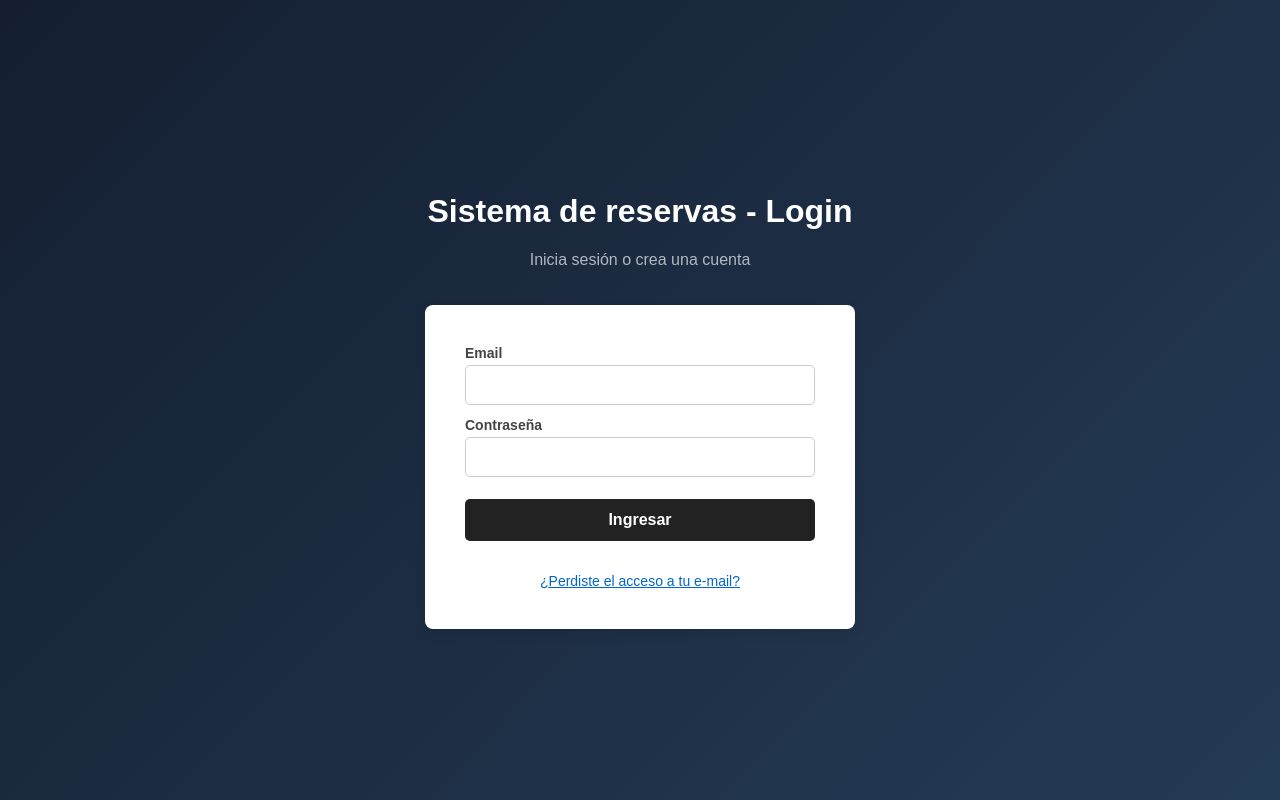
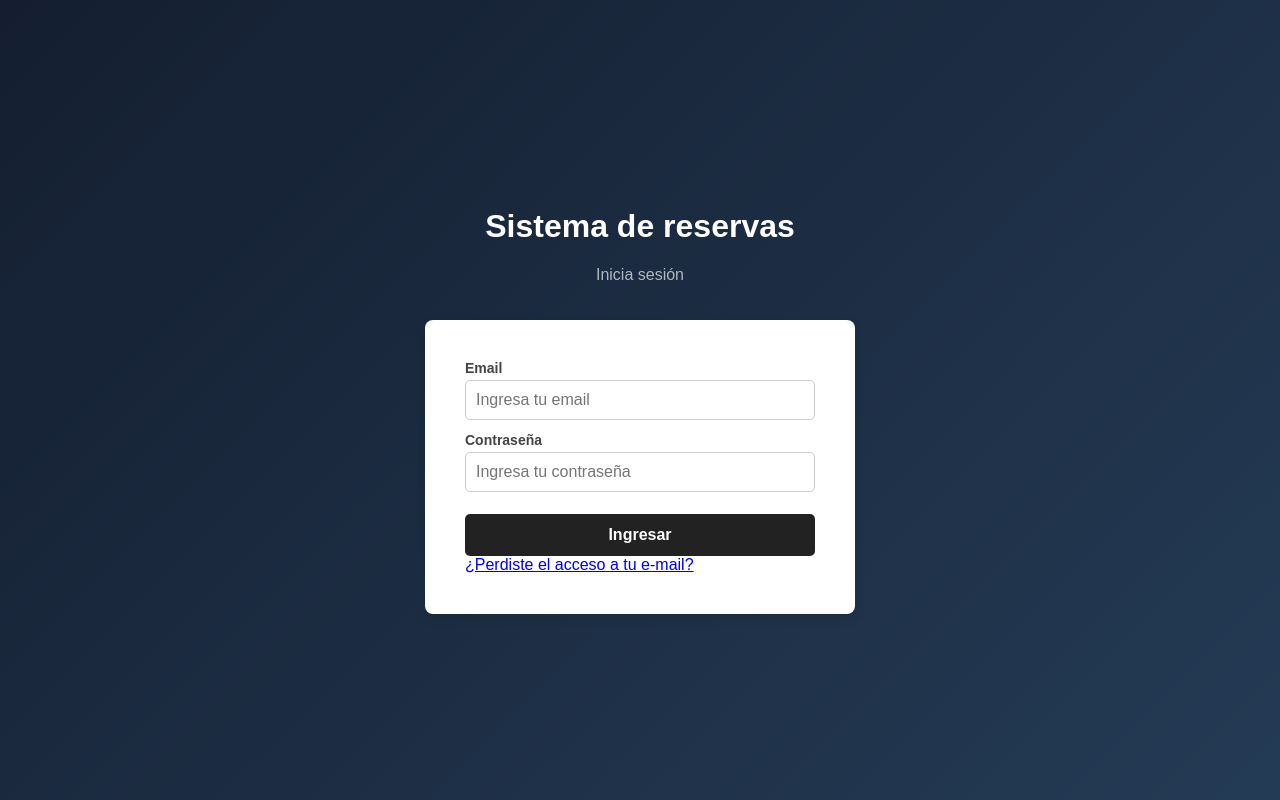
Before and after one commit to TheChaliX/PP1-2026-grupo1, a plain HTML site: page frontend/login.html in a window 1280 px wide. Drawn offline with Linux system fonts and the light colour scheme.

Commit message:
fix:correccion de errores en index y login.html

```diff
--- a/frontend/login.html
+++ b/frontend/login.html
@@ -3,27 +3,25 @@
 <head>
     <link rel="stylesheet" href="styles.css">
     <meta charset="UTF-8">
-    <title>sistema de reservas de alojamiento - Login</title>
-    <link rel="stylesheet" href="styles.css">
+    <title>Sistema de Reservas - Login</title>
 </head>
 <body>
     <header>
-        <h1>Sistema de reservas - Login</h1>
-        <p>Inicia sesión o crea una cuenta</p>
+        <h1>Sistema de reservas</h1>
+        <p>Inicia sesión</p>
     </header>
 
     <main>
         <form>
             <label for="email">Email</label>
-            <input type="email" id="email" name="email" required>
+            <input type="email" id="email" name="email" placeholder= "Ingresa tu email" required>
 
             <label for="password">Contraseña</label>
-            <input type="password" id="password" name="password" required>
+            <input type="password" id="password" name="password" placeholder="Ingresa tu contraseña" required>
 
             <button type="submit"> Ingresar </button>
-
-            <a href="recuperar.html">¿Perdiste el acceso a tu e-mail?</a>
         </form>
+        <a href="recuperar.html">¿Perdiste el acceso a tu e-mail?</a>
     </main>
 
 </body>
--- a/frontend/styles.css
+++ b/frontend/styles.css
@@ -145,6 +145,7 @@ body.catalogo header {
     max-width: 1000px;
     margin: 20px auto;
     padding: 20px;
+    background-color: #f5f5f5
 }
 
 /* agrega espacio entre las distintas secciones */
@@ -166,6 +167,7 @@ article img {
     width: 100%;
     height: 200px;
     object-fit: cover;
+     border-radius: 8px 8px 0 0
 }
 
 /* ==========================
```
Also changed, not shown: frontend/catalogo.html (+1 -1 lines).
